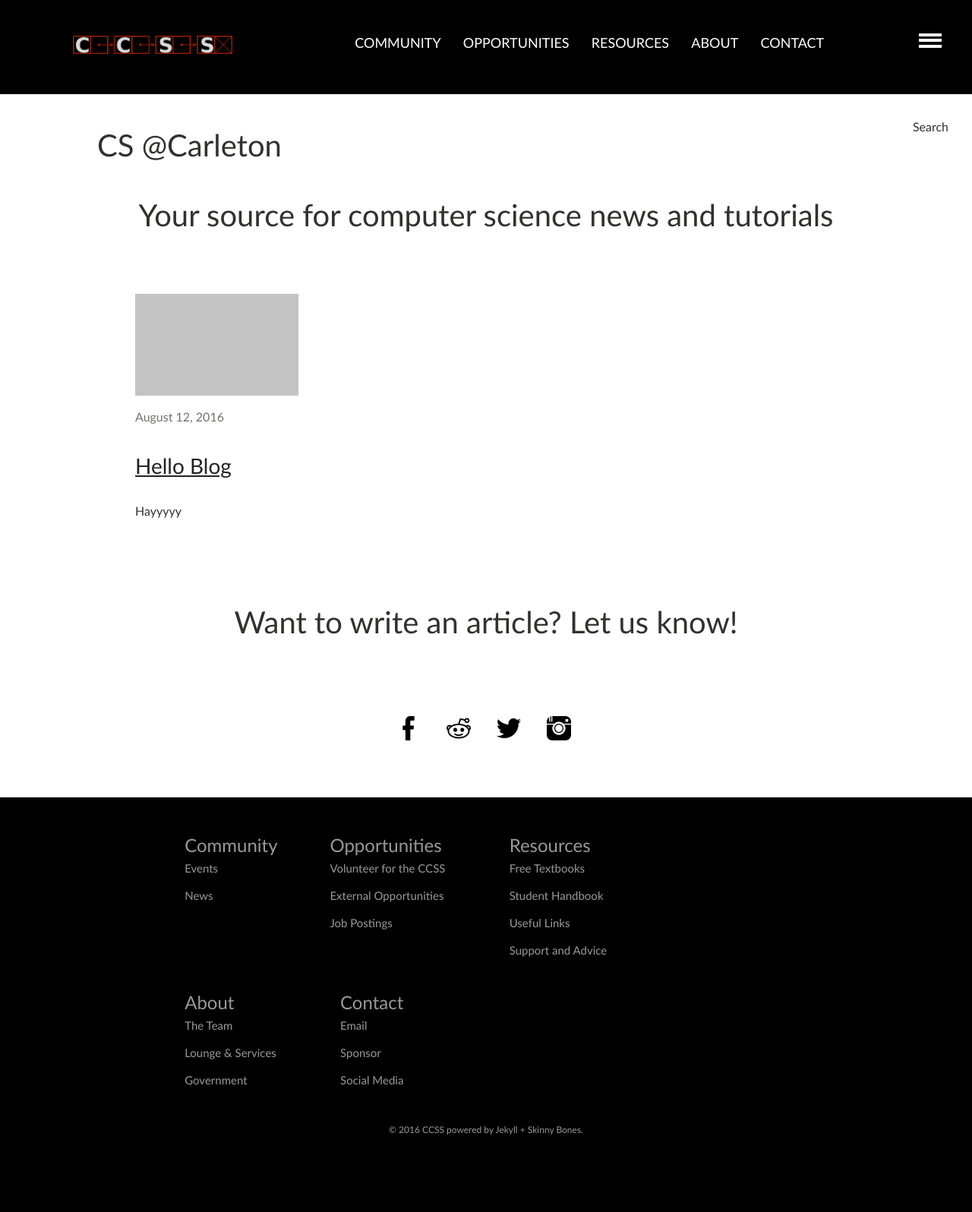
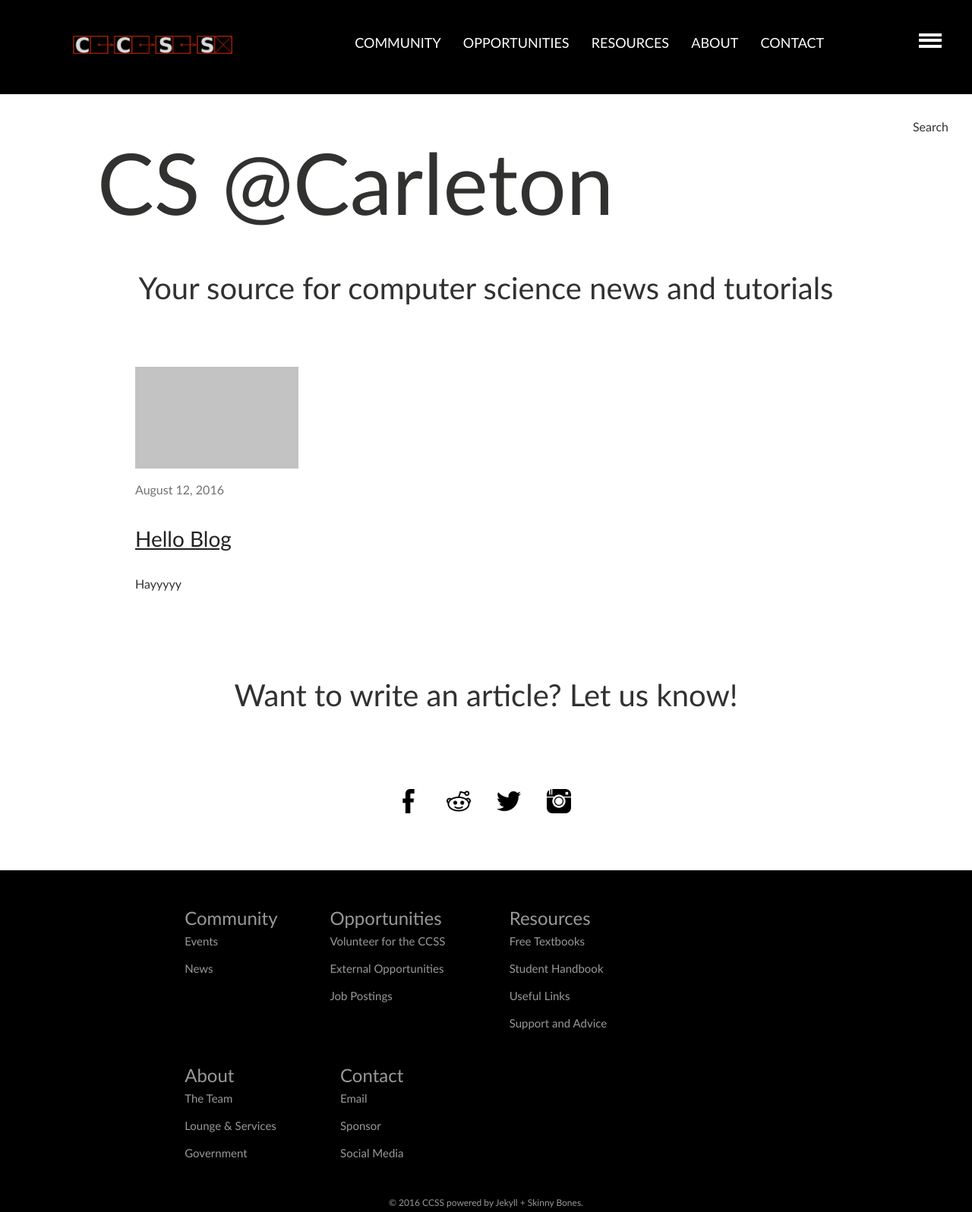
Before and after one commit to brittnylapierre/ccss_web, a Jekyll site: the page built from community/news/index.md, in a window 1280 px wide. Shown: the whole page at 76% size. Built offline with Jekyll 4.4.1, drawn with Linux system fonts in a browser that asks for light colours.

Commit message:
Updated _layout.scss

```diff
--- a/_sass/_layout.scss
+++ b/_sass/_layout.scss
@@ -602,13 +602,13 @@
 
 @media only screen and (min-width : 320px) {
 	.big-page-title{
-		font-size: 7rem;
+		font-size: 2.5rem;
 	}
 }
 
 @media only screen and (min-width : 768px) {
 	.big-page-title{
-		font-size: 2.5rem;
+		font-size: 7rem;
 	}
 }
 
```
